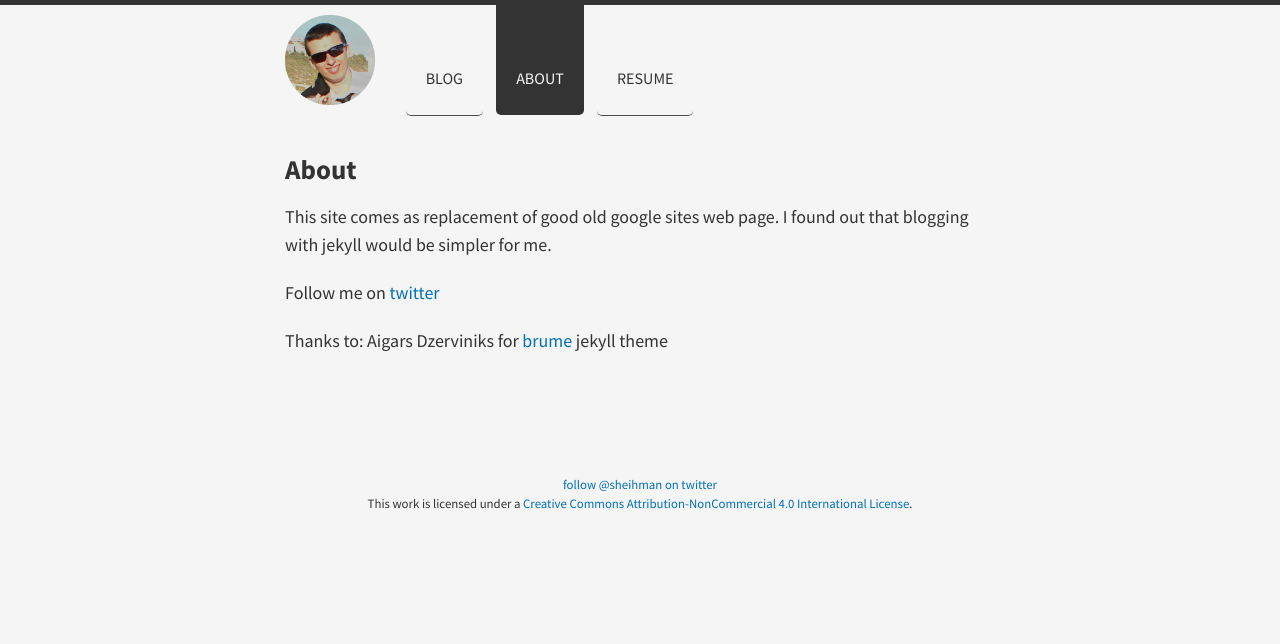
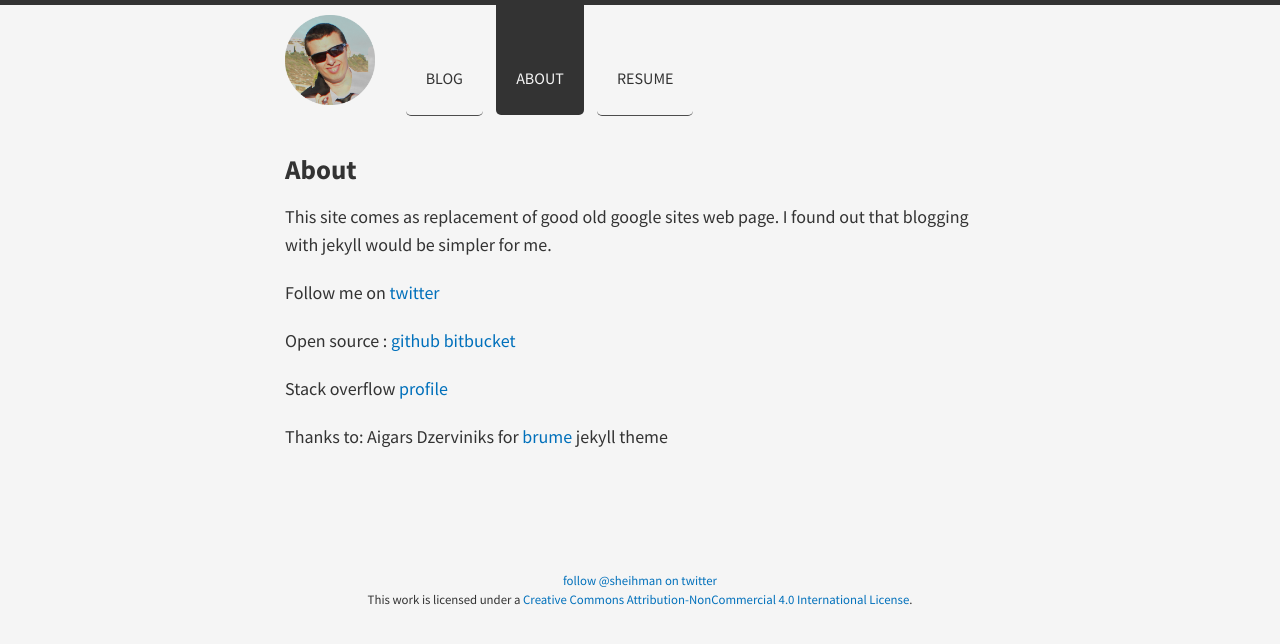
Before and after one commit to sheix/sheix.github.io, a Jekyll site: the page built from about/index.md, in a window 1280 px wide. Shown: the top 644 px of the page. Built offline with Jekyll 4.4.1, drawn with Linux system fonts in a browser that asks for light colours; nearby versions of some CDN libraries.

Commit message:
added profile links

```diff
--- a/about/index.md
+++ b/about/index.md
@@ -7,5 +7,9 @@ This site comes as replacement of good old google sites web page. I found out th
 
 Follow me on [twitter](https://twitter.com/sheihman)
 
+Open source : [github](https://github.com/sheix) [bitbucket](https://bitbucket.org/anton_sheihman/)
+
+Stack overflow [profile](https://stackoverflow.com/users/149851/anton)
+
 
 Thanks to: Aigars Dzerviniks for [brume](http://jekyllthemes.org/themes/brume/) jekyll theme
```
